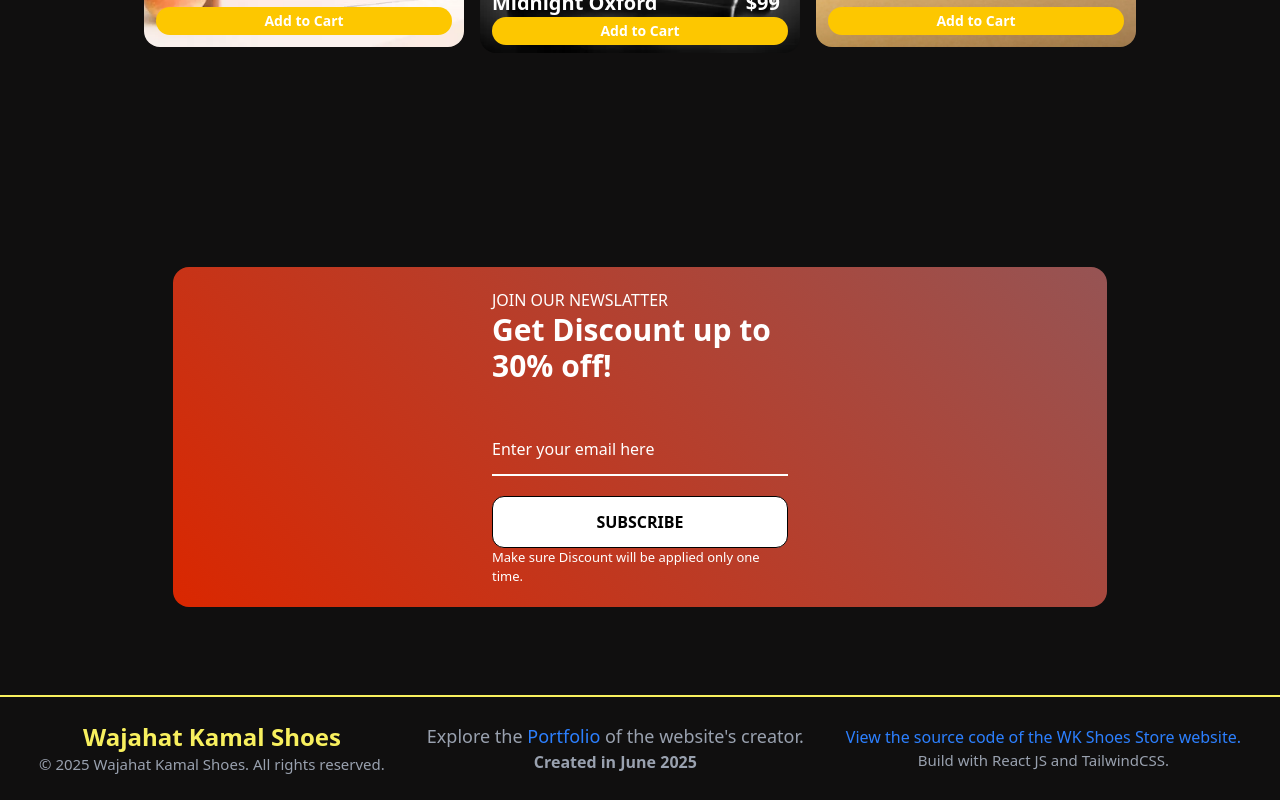
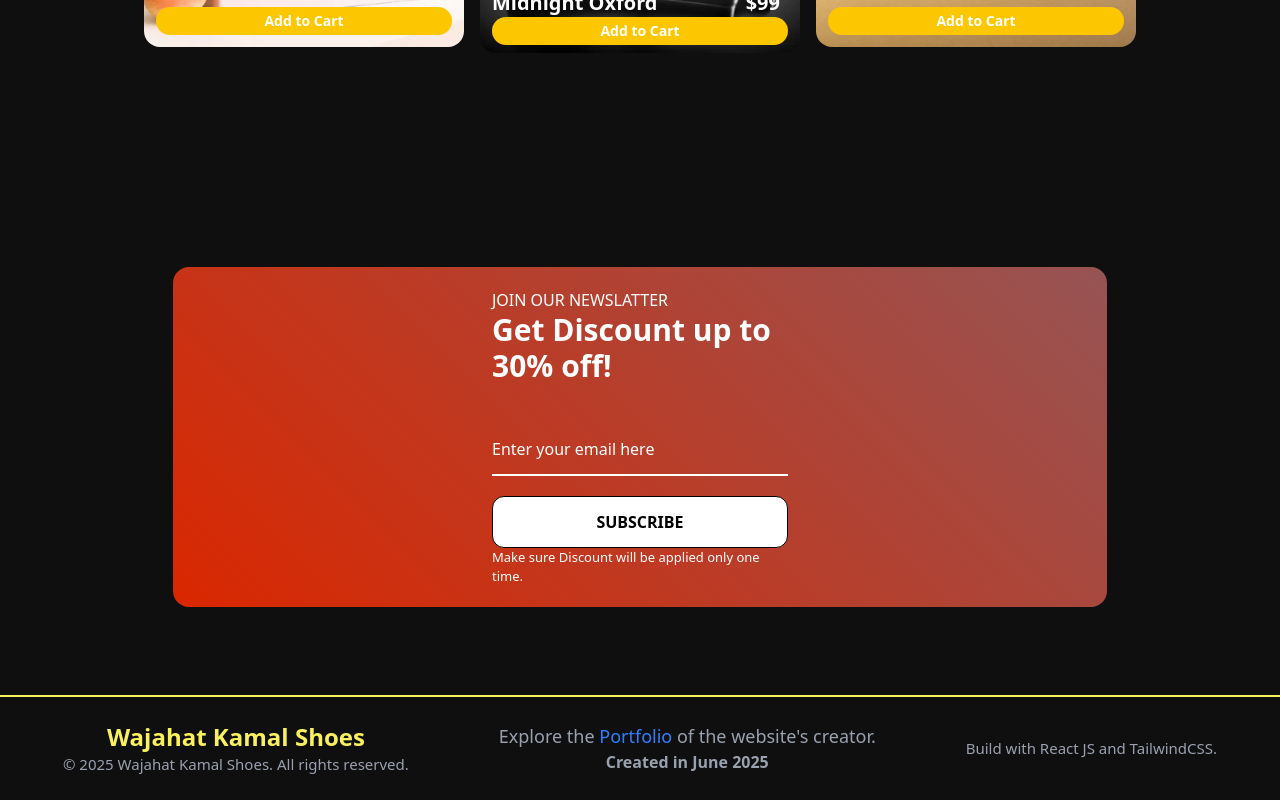
Before and after one commit to wajahat-kamal/WK-Shoes-Store, a React (Vite) app: page / in a window 1280 px wide. Shown: the part 2725-3525 px from the top of the page. Built offline with nearby package versions, Linux system fonts and the light colour scheme.

Commit message:
fix: remove outdated source code link from footer

```diff
--- a/src/components/Footer.jsx
+++ b/src/components/Footer.jsx
@@ -18,7 +18,7 @@ function Footer() {
         <a
           className="text-gray-400 md:text-lg text-center text-[14px] t"
           target="_blank"
-          href="https://wajahat-kamal-portfolio.vercel.app"
+          href="https://wajahatkamal-dev.vercel.app"
         >
           Explore the <span className="text-blue-500">Portfolio</span>  of the website's creator.
         </a>
@@ -26,9 +26,6 @@ function Footer() {
       </div>
 
       <div className="text-gray-400 text-center">
-        <a href="#" className="text-blue-500 text-1xl ">
-        View the source code of the WK Shoes Store website.
-        </a>
         <h1 className="text-[12px] md:text-[15px]">
           Build with React JS and TailwindCSS.
         </h1>
```
